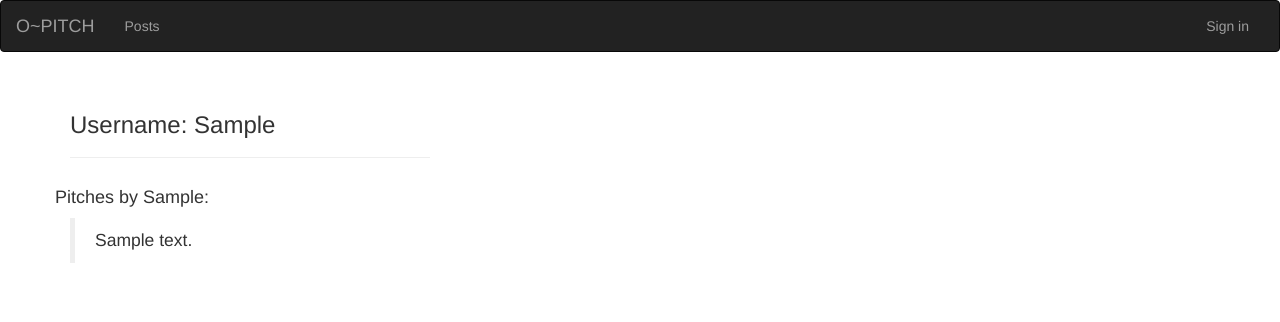
After one commit to hamisicodes/One-Minute-Pitch, a Flask app: page /user/1 in a window 1280 px wide. The commit adds this page. Shown: the top 322 px of the page. Run offline with Flask 2, Linux system fonts and the light colour scheme; tables that the repository leaves empty hold one stand-in row (values such as "Sample post"); some libraries are stand-ins or nearby versions.

Commit message:
Add functionality for users to view pitches they created

```diff
--- a/app/main/views.py
+++ b/app/main/views.py
@@ -35,3 +35,13 @@ def pitch():
 
 
     return render_template("pitches.html" ,pitches = pitches)
+
+@main.route('/user/<int:id>')
+def profile(id):
+    user = User.query.filter_by(id=id).first()
+    pitches = Pitch.query.filter_by(user_id = id).all()
+
+    if user is None:
+        abort(404)
+
+    return render_template("profile.html", user=user , pitches = pitches)
--- a/app/templates/index.html
+++ b/app/templates/index.html
@@ -38,7 +38,7 @@
         <div class="col">
 
             <div class="text-center">
-                <a href="{{ url_for('main.pitch') }}"><button type="button" class="btn btn-info btn-lg"> <h2 style="text-decoration: aqua;">Hello Welcome , Its time for your Pitch</h2>Create Imagine Discover</button></a>
+                <a href="{{ url_for('main.pitch') }}"><button type="button" class="btn btn-info btn-lg"> <h2 style="text-decoration: aqua;">Hello Welcome , Its time for your Pitch</h2>~Create Imagine Discover~</button></a>
 
             </div>
 
--- a/app/templates/navbar.html
+++ b/app/templates/navbar.html
@@ -16,7 +16,7 @@
 
             <ul class="nav navbar-nav navbar-right">
                 {% if current_user.is_authenticated %}
-                <li style="color:white;padding:15px;">{{ current_user.username }}</li>
+                <li style="color:white"><a href="{{ url_for('main.profile',id = current_user.id) }}">{{ current_user.username }}</a></li>
                 <li><a href="{{ url_for('auth.logout') }}">Log Out</a></li>
                 {% else %}
                 <li><a href="{{ url_for('auth.login') }}">Sign in</a></li>
--- /dev/null
+++ b/app/templates/profile.html
@@ -0,0 +1,34 @@
+{% extends 'base.html'%}
+
+{% block content %}
+<div class="container">
+    <div class="row">
+        <!-- displaying  Username-->
+        <div class="col-md-4">
+            <div class="page-header">
+                <h3>Username: {{user.username| capitalize}} </h3>
+            </div>
+
+
+
+        </div>
+
+        <!--Display profile photo-->
+
+    </div>
+    <div class="row">
+        <h4>Pitches by {{user.username| capitalize}}:</h4>
+        {% for pitch in pitches %}
+        <div class="col-md-6">
+
+
+            <blockquote>
+                <p>{{ pitch.description }}</p>
+
+            </blockquote><br><br>
+
+        </div>
+        {% endfor %}
+    </div>
+</div>
+{% endblock %}
```
